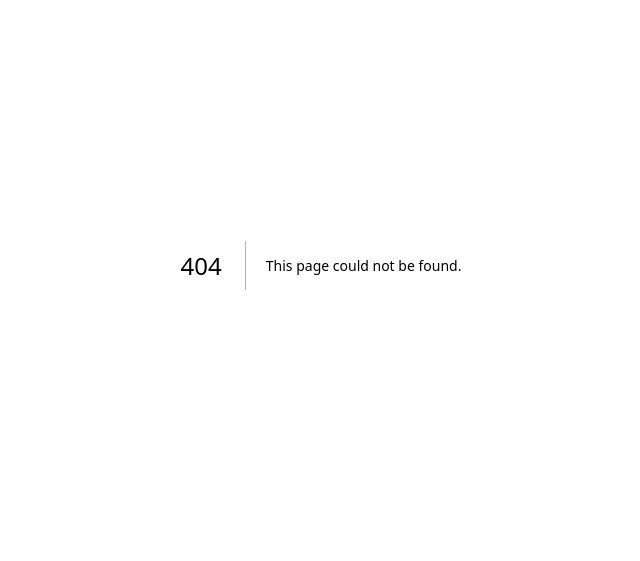
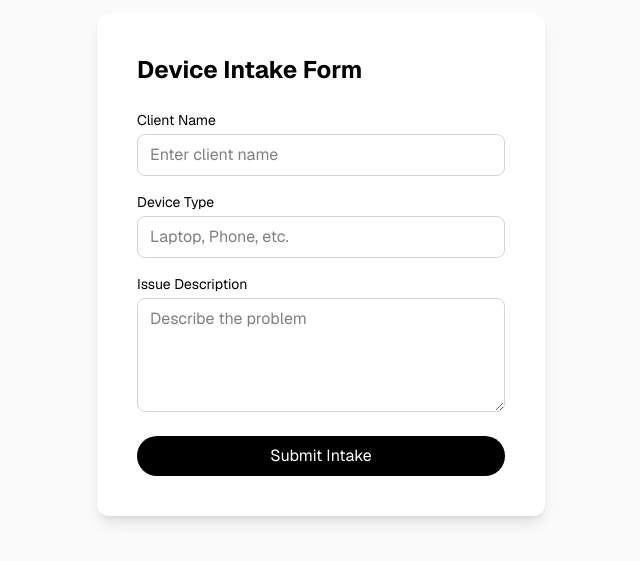
Before and after one commit to olaftnt/PBL-WSB, a Next.js app: page /RegisterTask in a window 1280 px wide. Before the commit this address had no page. Shown: the part 135-696 px from the top of the page, without its empty margins (319-959 px from the left). Built offline with nearby package versions, Linux system fonts and the light colour scheme.

Commit message:
Added reg form

```diff
--- /dev/null
+++ b/src/app/RegisterTask/page.tsx
@@ -0,0 +1,80 @@
+"use client";
+
+import { useState } from "react";
+
+export default function Intake() {
+  const [form, setForm] = useState({
+    clientName: "",
+    deviceType: "",
+    issueDescription: "",
+  });
+
+  const handleChange = (e: React.ChangeEvent<HTMLInputElement | HTMLTextAreaElement>) => {
+    setForm({ ...form, [e.target.name]: e.target.value });
+  };
+
+  const handleSubmit = (e: React.FormEvent) => {
+    e.preventDefault();
+    console.log("Form submitted:", form);
+    alert("Device intake submitted!");
+    // TODO: connect to backend / database (Prisma)
+  };
+
+  return (
+    <div className="flex min-h-screen items-center justify-center bg-zinc-50 font-sans dark:bg-black">
+      <main className="flex w-full max-w-md flex-col gap-6 rounded-xl bg-white p-10 shadow-lg dark:bg-neutral-900">
+        <h1 className="text-2xl font-bold text-black dark:text-white">
+          Device Intake Form
+        </h1>
+
+        <form className="flex flex-col gap-4" onSubmit={handleSubmit}>
+          <div className="flex flex-col gap-1">
+            <label className="text-sm text-black dark:text-gray-300">Client Name</label>
+            <input
+              type="text"
+              name="clientName"
+              value={form.clientName}
+              onChange={handleChange}
+              placeholder="Enter client name"
+              className="rounded-lg border border-zinc-300 px-3 py-2 text-black dark:border-zinc-700 dark:bg-neutral-800 dark:text-white"
+              required
+            />
+          </div>
+
+          <div className="flex flex-col gap-1">
+            <label className="text-sm text-black dark:text-gray-300">Device Type</label>
+            <input
+              type="text"
+              name="deviceType"
+              value={form.deviceType}
+              onChange={handleChange}
+              placeholder="Laptop, Phone, etc."
+              className="rounded-lg border border-zinc-300 px-3 py-2 text-black dark:border-zinc-700 dark:bg-neutral-800 dark:text-white"
+              required
+            />
+          </div>
+
+          <div className="flex flex-col gap-1">
+            <label className="text-sm text-black dark:text-gray-300">Issue Description</label>
+            <textarea
+              name="issueDescription"
+              value={form.issueDescription}
+              onChange={handleChange}
+              placeholder="Describe the problem"
+              className="rounded-lg border border-zinc-300 px-3 py-2 text-black dark:border-zinc-700 dark:bg-neutral-800 dark:text-white"
+              rows={4}
+              required
+            />
+          </div>
+
+          <button
+            type="submit"
+            className="mt-2 rounded-full bg-black py-2 text-white transition hover:bg-zinc-800 dark:bg-zinc-100 dark:text-black dark:hover:bg-zinc-300"
+          >
+            Submit Intake
+          </button>
+        </form>
+      </main>
+    </div>
+  );
+}
```
